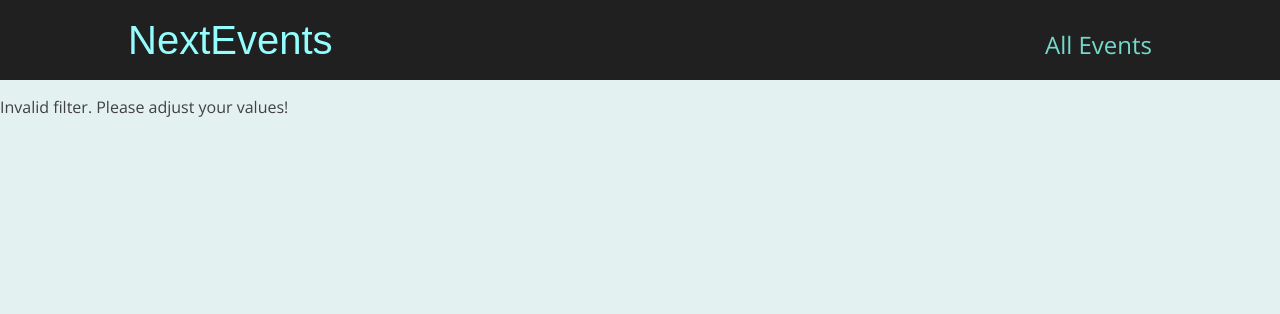
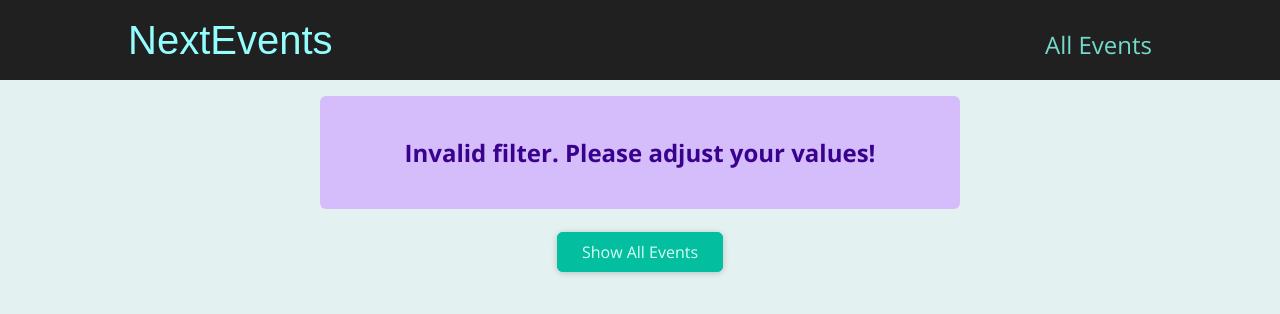
Before and after one commit to bikokwa/file-routing-project, a Next.js app: page /events/e2 in a window 1280 px wide. Shown: the top 314 px of the page. Built offline with nearby package versions, Linux system fonts and the light colour scheme.

Commit message:
finish catch all page

```diff
--- /dev/null
+++ b/components/events/results-title.js
@@ -0,0 +1,20 @@
+import Button from '../ui/button';
+import classes from './results-title.module.css';
+
+function ResultsTitle(props) {
+  const { date } = props;
+
+  const humanReadableDate = new Date(date).toLocaleDateString('en-US', {
+    month: 'long',
+    year: 'numeric',
+  });
+
+  return (
+    <section className={classes.title}>
+      <h1>Events in {humanReadableDate}</h1>
+      <Button link='/events'>Show all events</Button>
+    </section>
+  );
+}
+
+export default ResultsTitle;
--- /dev/null
+++ b/components/events/results-title.module.css
@@ -0,0 +1,6 @@
+.title {
+  margin: 2rem auto;
+  width: 90%;
+  max-width: 40rem;
+  text-align: center;
+}
--- /dev/null
+++ b/components/ui/error-alert.js
@@ -0,0 +1,7 @@
+import classes from './error-alert.module.css';
+
+function ErrorAlert(props) {
+  return <div className={classes.alert}>{props.children}</div>;
+}
+
+export default ErrorAlert;
--- /dev/null
+++ b/components/ui/error-alert.module.css
@@ -0,0 +1,12 @@
+.alert {
+  margin: 1rem auto;
+  padding: 1rem 2rem;
+  width: 90%;
+  max-width: 40rem;
+  background-color: #d5bdfc;
+  color: #38028d;
+  font-weight: bold;
+  font-size: 1.5rem;
+  text-align: center;
+  border-radius: 6px;
+}
--- a/pages/events/[...slug].js
+++ b/pages/events/[...slug].js
@@ -1,5 +1,9 @@
 import { useRouter } from "next/router";
 import { getFilteredEvents } from "../../dummy-data";
+import EventList from "../../components/events/event-list";
+import ResultsTitle from "../../components/events/results-title";
+import Button from "../../components/ui/button";
+import ErrorAlert from "../../components/ui/error-alert";
 
 function FilteredEventsPage() {
   const router = useRouter();
@@ -24,7 +28,16 @@
     numMonth < 1 ||
     numMonth > 12
   ) {
-    return <p>Invalid filter. Please adjust your values!</p>;
+    return (
+      <>
+        <ErrorAlert>
+          <p>Invalid filter. Please adjust your values!</p>
+        </ErrorAlert>
+        <div className="center">
+          <Button link="/events">Show All Events</Button>
+        </div>
+      </>
+    );
   }
 
   const filteredEvents = getFilteredEvents({
@@ -33,13 +46,25 @@
   });
 
   if (!filteredEvents || filteredEvents.length === 0) {
-    return <p className="center">No events found for the chosen filter!</p>;
+    return (
+      <>
+        <ErrorAlert>
+          <p>No events found for the chosen filter!</p>
+        </ErrorAlert>
+        <div className="center">
+          <Button link="/events">Show All Events</Button>
+        </div>
+      </>
+    );
   }
 
+  const date = new Date(numYear, numMonth - 1);
+
   return (
-    <div>
-      <h1>Filtered Events</h1>
-    </div>
+    <>
+      <ResultsTitle date={date} />
+      <EventList events={filteredEvents} />
+    </>
   );
 }
 
```
Also changed, not shown: pages/events/[eventId].js (+6 -1 lines).
